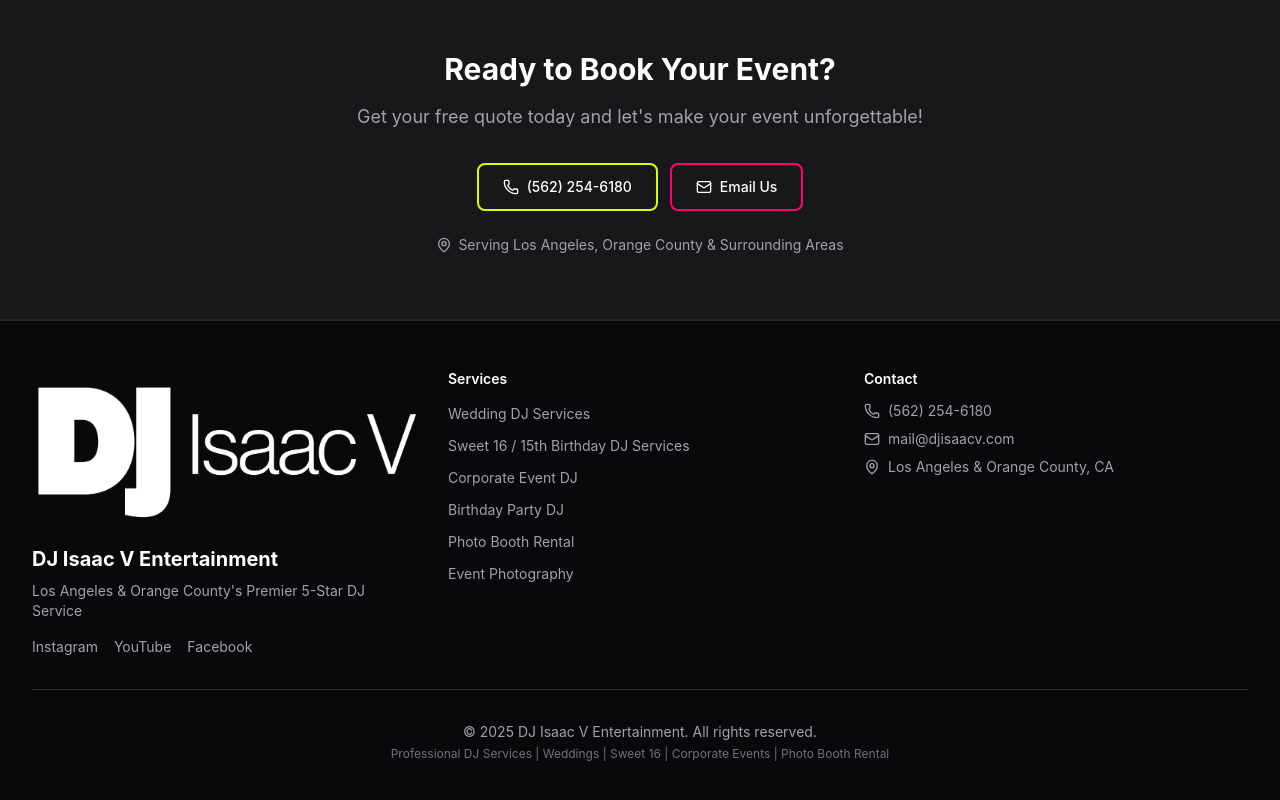
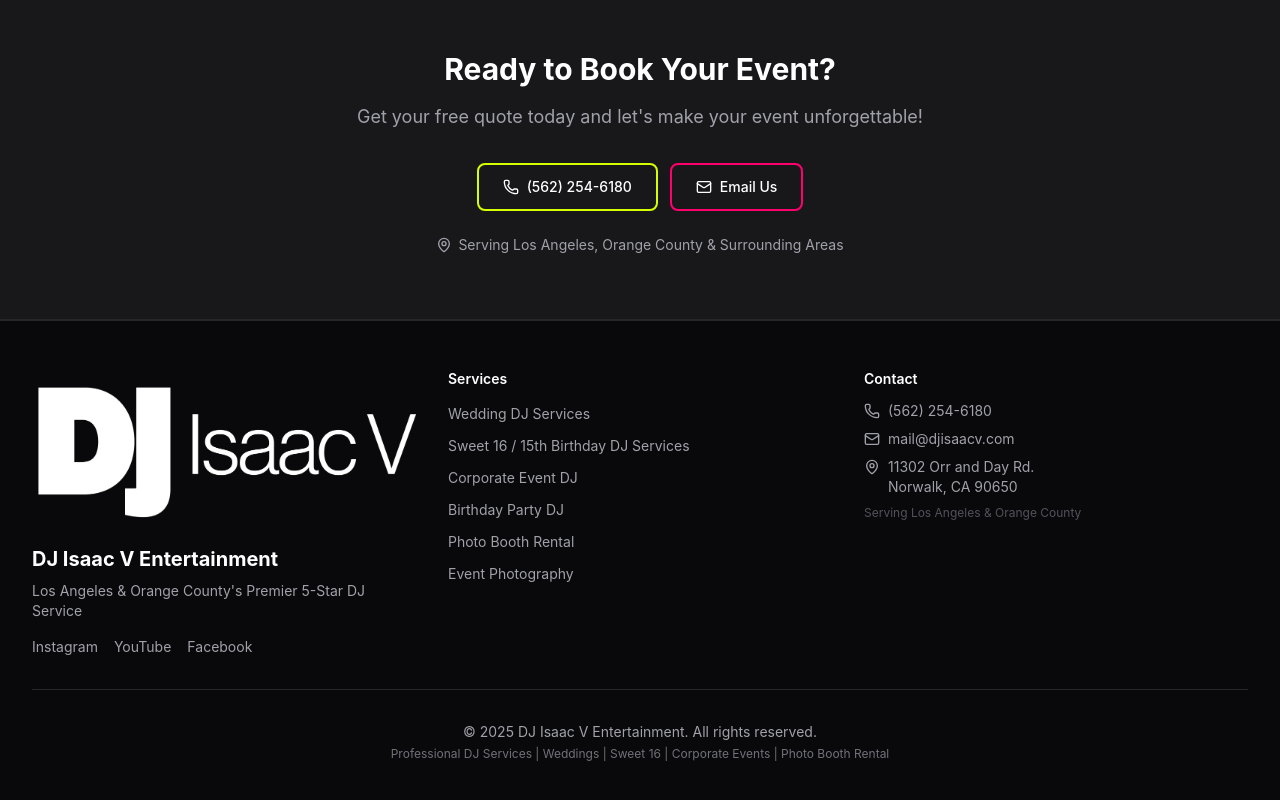
Before and after one commit to aarongwest/dj, a Next.js app: page / in a window 1280 px wide. Shown: the part 5853-6653 px from the top of the page. Built offline with nearby package versions, Linux system fonts and the light colour scheme.

Commit message:
Add full NAP (Name, Address, Phone) to footer for local SEO

```diff
--- a/app/page.tsx
+++ b/app/page.tsx
@@ -430,20 +430,31 @@
               <h4 className="text-sm font-semibold text-zinc-900 dark:text-white mb-3">Contact</h4>
               <ul className="space-y-2">
                 <li className="flex items-center text-sm text-zinc-600 dark:text-zinc-400">
-                  <Phone className="w-4 h-4 mr-2" />
+                  <Phone className="w-4 h-4 mr-2 flex-shrink-0" />
                   <a href={`tel:${formatPhoneForTel(BUSINESS_INFO.phone)}`} className="hover:text-zinc-900 dark:hover:text-white transition">
                     {BUSINESS_INFO.phone}
                   </a>
                 </li>
                 <li className="flex items-center text-sm text-zinc-600 dark:text-zinc-400">
-                  <Mail className="w-4 h-4 mr-2" />
+                  <Mail className="w-4 h-4 mr-2 flex-shrink-0" />
                   <a href={`mailto:${BUSINESS_INFO.email}`} className="hover:text-zinc-900 dark:hover:text-white transition">
                     {BUSINESS_INFO.email}
                   </a>
                 </li>
                 <li className="flex items-start text-sm text-zinc-600 dark:text-zinc-400">
-                  <MapPin className="w-4 h-4 mr-2 mt-0.5" />
-                  <span>Los Angeles & Orange County, CA</span>
+                  <MapPin className="w-4 h-4 mr-2 mt-0.5 flex-shrink-0" />
+                  <a
+                    href="https://maps.google.com/?q=11302+Orr+and+Day+Rd+Norwalk+CA+90650"
+                    target="_blank"
+                    rel="noopener noreferrer"
+                    className="hover:text-zinc-900 dark:hover:text-white transition"
+                  >
+                    <span className="block">{BUSINESS_INFO.address.street}</span>
+                    <span className="block">{BUSINESS_INFO.address.city}, {BUSINESS_INFO.address.state} {BUSINESS_INFO.address.zip}</span>
+                  </a>
+                </li>
+                <li className="text-xs text-zinc-500 dark:text-zinc-600 mt-2">
+                  Serving Los Angeles & Orange County
                 </li>
               </ul>
             </div>
```
